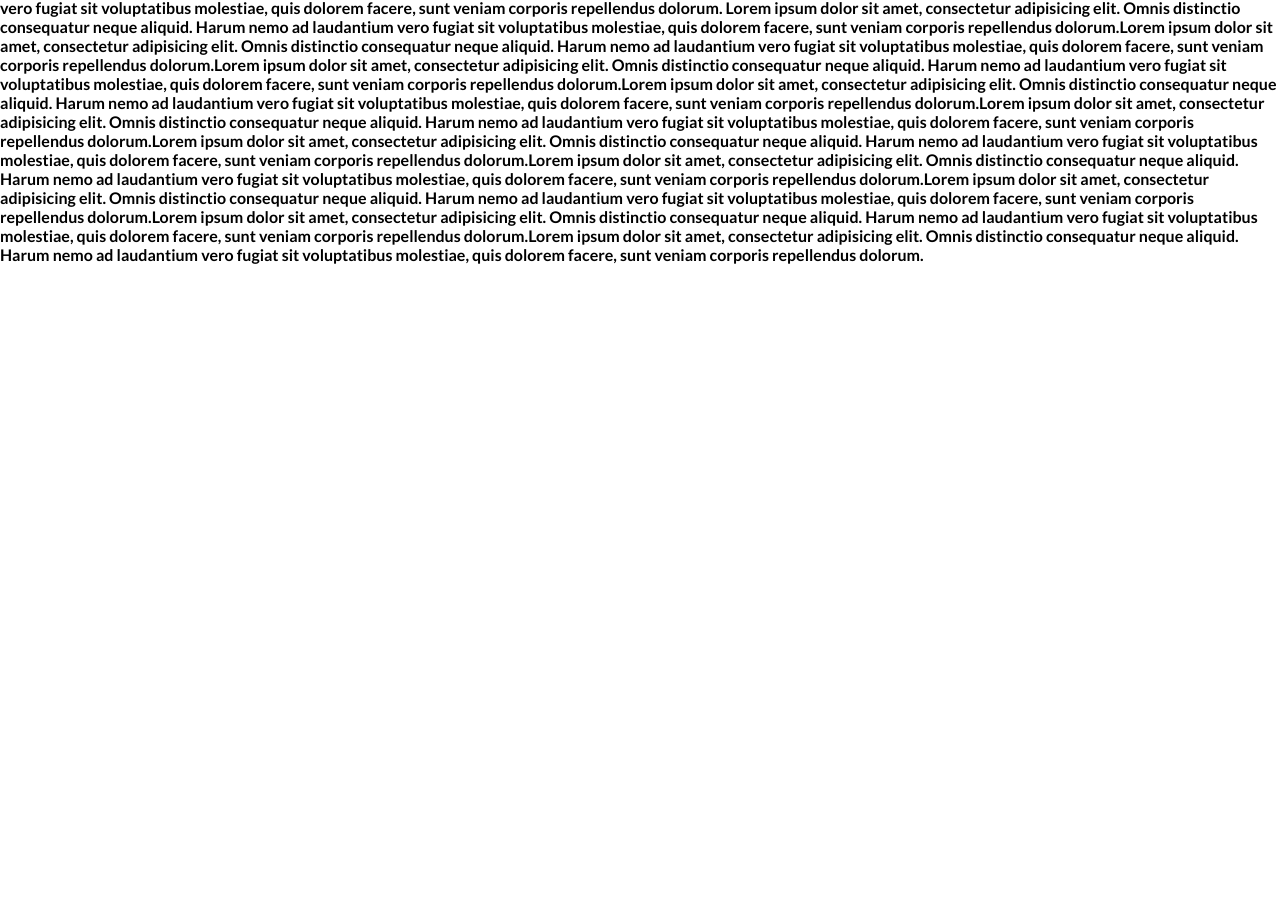
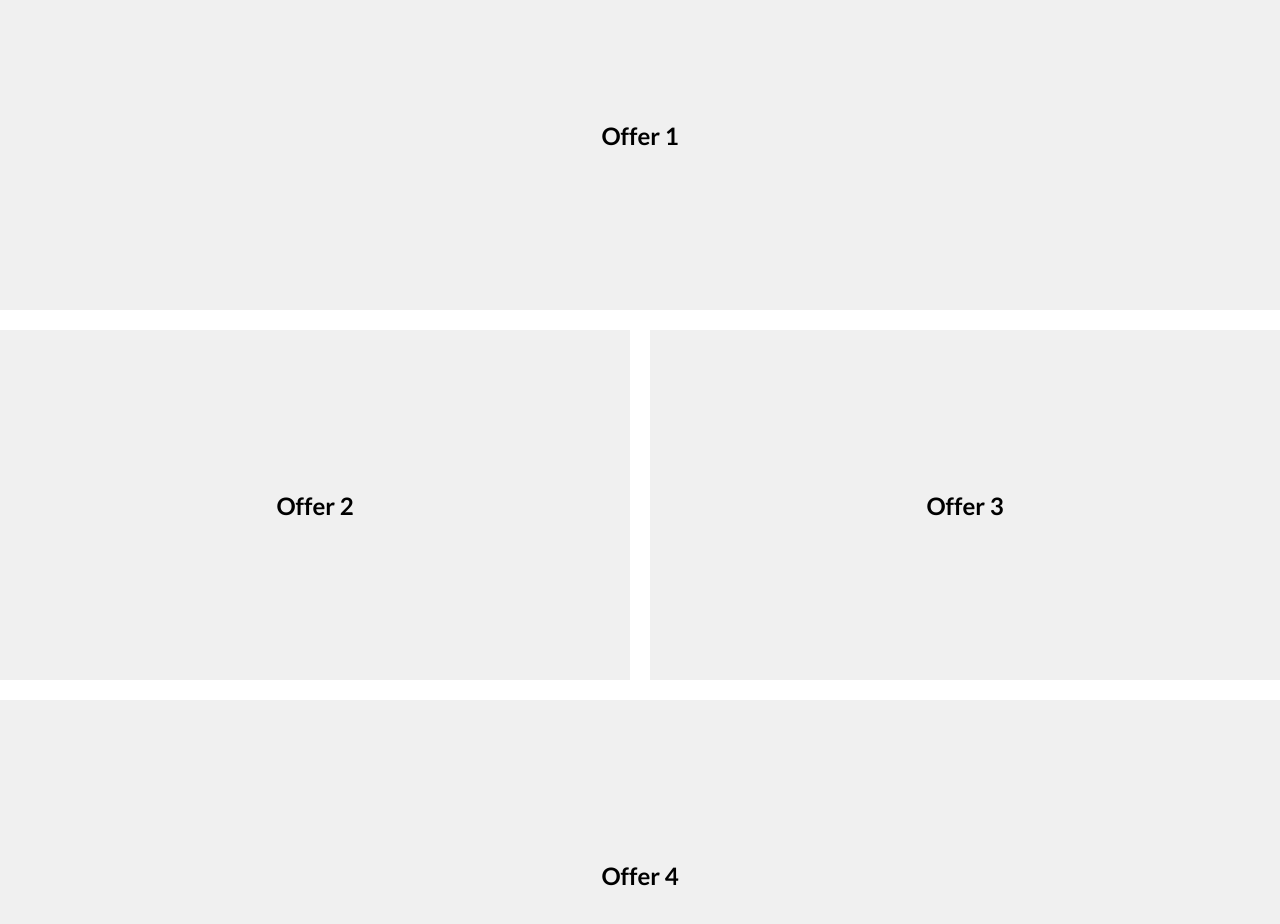
Before and after one commit to llirikkcoder/test-landing, a React (Create React App) app: page / in a window 1280 px wide. Shown: the part 840-1764 px from the top of the page. Before the commit the page ends 1104 px from the top, so only its background shows below. Built offline with nearby package versions, Linux system fonts and the light colour scheme; the HTML template or start-up script is replaced by a standard one.

Commit message:
adding offers section in progress

```diff
--- a/src/App.js
+++ b/src/App.js
@@ -1,13 +1,15 @@
 import './App.scss';
 import Navbar from './components/navbar/Navbar';
 import Hero from './components/hero-section/Hero';
+import Offers from './components/offers/Offers';
 
 function App() {
   return (
     <>
       <Navbar />
       <Hero />
-      <section>
+      <Offers />
+      {/* <section>
         Lorem ipsum dolor sit amet, consectetur adipisicing elit. Omnis
         distinctio consequatur neque aliquid. Harum nemo ad laudantium vero
         fugiat sit voluptatibus molestiae, quis dolorem facere, sunt veniam
@@ -49,7 +51,7 @@ function App() {
         aliquid. Harum nemo ad laudantium vero fugiat sit voluptatibus
         molestiae, quis dolorem facere, sunt veniam corporis repellendus
         dolorum.
-      </section>
+      </section> */}
     </>
   );
 }
--- a/src/components/offers/Offers.jsx
+++ b/src/components/offers/Offers.jsx
@@ -4,17 +4,17 @@ import './Offers.scss';
 const Offers = () => {
   return (
     <div className='offers'>
-      <div className='offers__item offers__item--full-width'>
-        <h2 className='offers__item-title'>Offer 1</h2>
+      <div className='offer offer--full-width'>
+        <h2 className='offer__title'>Offer 1</h2>
       </div>
-      <div className='offers__item'>
-        <h2 className='offers__item-title'>Offer 2</h2>
+      <div className='offer'>
+        <h2 className='offer__title'>Offer 2</h2>
       </div>
-      <div className='offers__item'>
-        <h2 className='offers__item-title'>Offer 3</h2>
+      <div className='offer'>
+        <h2 className='offer__title'>Offer 3</h2>
       </div>
-      <div className='offers__item offers__item--full-width'>
-        <h2 className='offers__item-title'>Offer 4</h2>
+      <div className='offer offer--full-width'>
+        <h2 className='offer__title'>Offer 4</h2>
       </div>
     </div>
   );
--- a/src/components/offers/Offers.scss
+++ b/src/components/offers/Offers.scss
@@ -1,29 +1,27 @@
 .offers {
   display: grid;
-  grid-template-columns: 1fr 1fr;
   grid-gap: 20px;
+  grid-template-columns: 1fr;
 
   @media (min-width: 768px) {
     grid-template-columns: 1fr 1fr;
   }
 
-  @media (min-width: 1248px) {
-    grid-template-columns: 1fr 1fr;
-  }
-}
-
-.offers__item {
+  .offer {
     height: 350px;
     background-color: #f0f0f0;
     display: flex;
     justify-content: center;
     align-items: center;
 
+    @media (min-width: 1248px) {
       &--full-width {
         grid-column: span 2;
       }
+    }
 
-  &__item-title {
+    &__title {
       margin: 0;
     }
   }
+}
```
Lines whose indentation alone changed are shown as unchanged.
